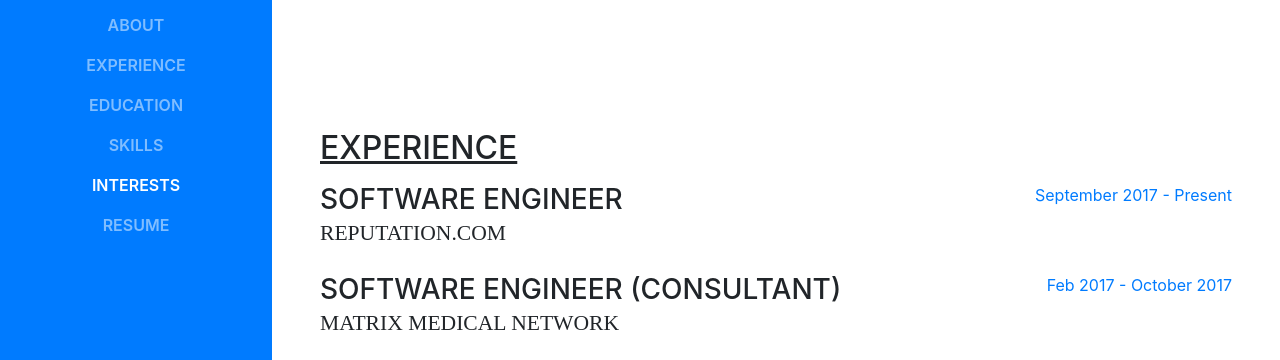
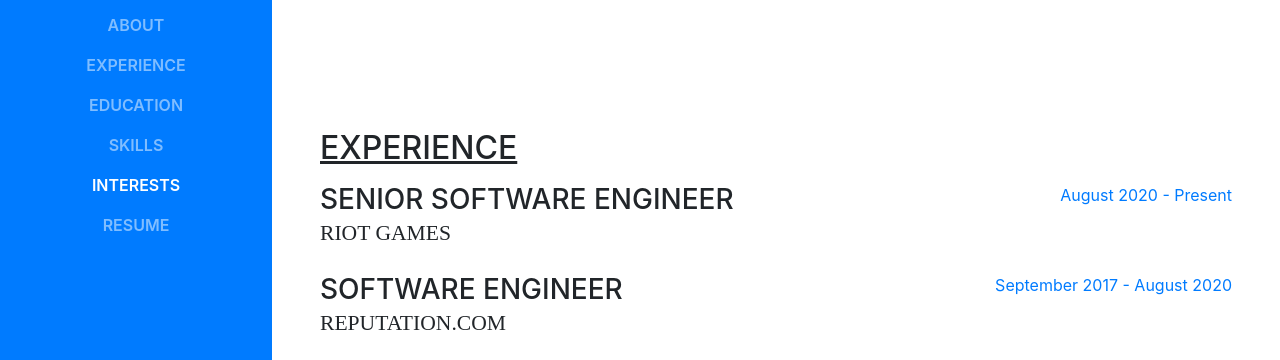
Before and after one commit to srikarrao/srikarrao.github.io, a website with bundled scripts: page index.html in a window 1280 px wide. Shown: the part 367-727 px from the top of the page. Built offline with nearby package versions, Linux system fonts and the light colour scheme; a web font is replaced by a local one.

Commit message:
Update index.html

```diff
--- a/index.html
+++ b/index.html
@@ -141,13 +141,23 @@
         <div class="my-auto">
           <h2 class="mb-3"><u>Experience</u></h2>
 
+           <div class="resume-item d-flex flex-column flex-md-row mb-3">
+            <div class="resume-content mr-auto">
+              <h3 class="mb-0">Senior Software Engineer</h3>
+              <div class="subheading mb-2">Riot Games</div>
+            </div>
+            <div class="resume-date text-md-right">
+              <span class="text-primary">August 2020 - Present</span>
+            </div>
+          </div>
+
           <div class="resume-item d-flex flex-column flex-md-row mb-3">
             <div class="resume-content mr-auto">
               <h3 class="mb-0">Software Engineer</h3>
               <div class="subheading mb-2">Reputation.com</div>
             </div>
             <div class="resume-date text-md-right">
-              <span class="text-primary">September 2017 - Present</span>
+              <span class="text-primary">September 2017 - August 2020</span>
             </div>
           </div>
 
```
